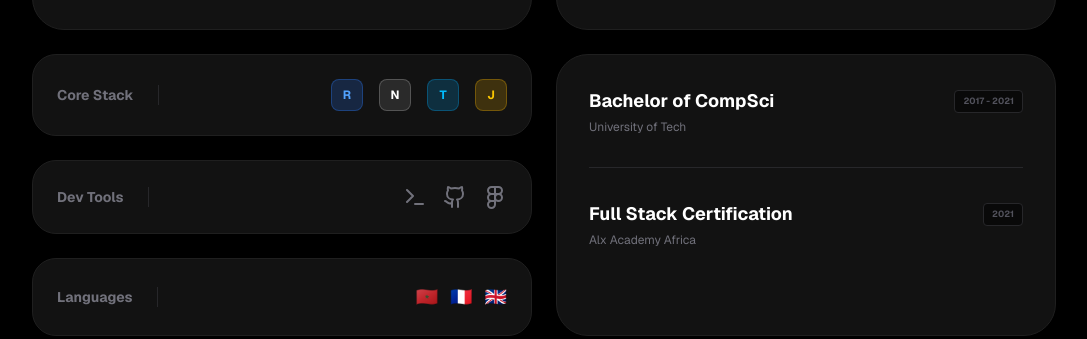
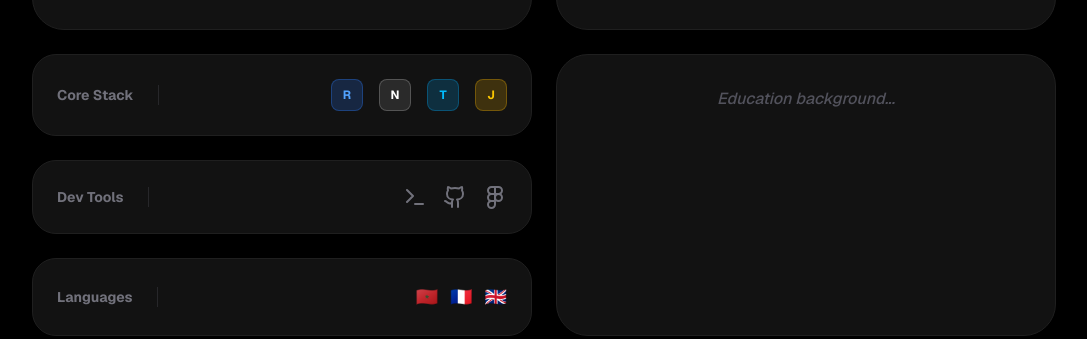
Before and after one commit to mohaaitbensaid-coder/mohamed-ait, a Next.js app: page / in a window 1280 px wide. Shown: the part 613-952 px from the top of the page, without its empty margins (96-1183 px from the left). Built offline with nearby package versions, Linux system fonts and the light colour scheme.

Commit message:
Update: Removed education details as requested

```diff
--- a/app/page.tsx
+++ b/app/page.tsx
@@ -170,28 +170,8 @@ export default function Home() {
           </div>
 
           {/* Education Area */}
-          <Card className="flex flex-col gap-8">
-            <div className="flex items-start gap-4">
-              <div className="flex-1">
-                <div className="flex justify-between items-center mb-1">
-                  <h4 className="font-bold text-lg">Bachelor of CompSci</h4>
-                  <span className="bg-black/50 px-2 py-1 rounded text-[9px] font-bold text-zinc-600 border border-zinc-800">2017 - 2021</span>
-                </div>
-                <p className="text-zinc-500 text-xs">University of Tech</p>
-              </div>
-            </div>
-
-            <div className="h-[1px] bg-zinc-800 w-full" />
-
-            <div className="flex items-start gap-4">
-              <div className="flex-1">
-                <div className="flex justify-between items-center mb-1">
-                  <h4 className="font-bold text-lg">Full Stack Certification</h4>
-                  <span className="bg-black/50 px-2 py-1 rounded text-[9px] font-bold text-zinc-600 border border-zinc-800">2021</span>
-                </div>
-                <p className="text-zinc-500 text-xs">Alx Academy Africa</p>
-              </div>
-            </div>
+          <Card className="flex flex-col gap-8 justify-center items-center text-center">
+            <h4 className="text-zinc-600 font-medium italic">Education background...</h4>
           </Card>
         </div>
 
```
